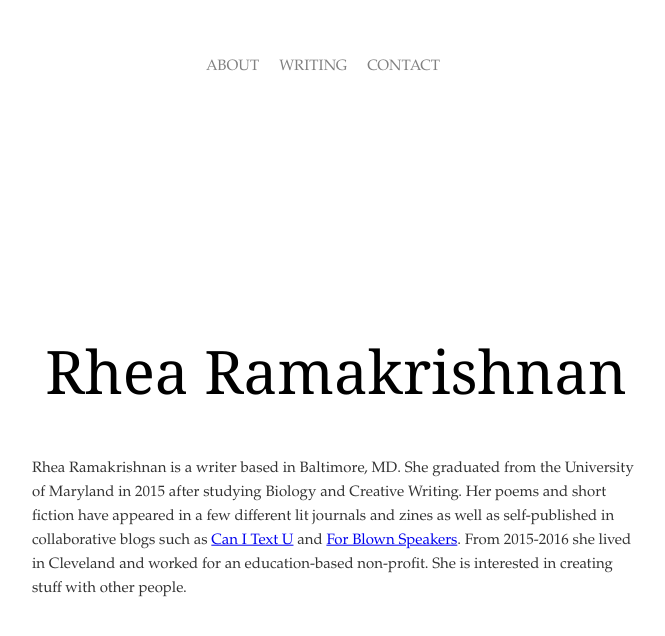
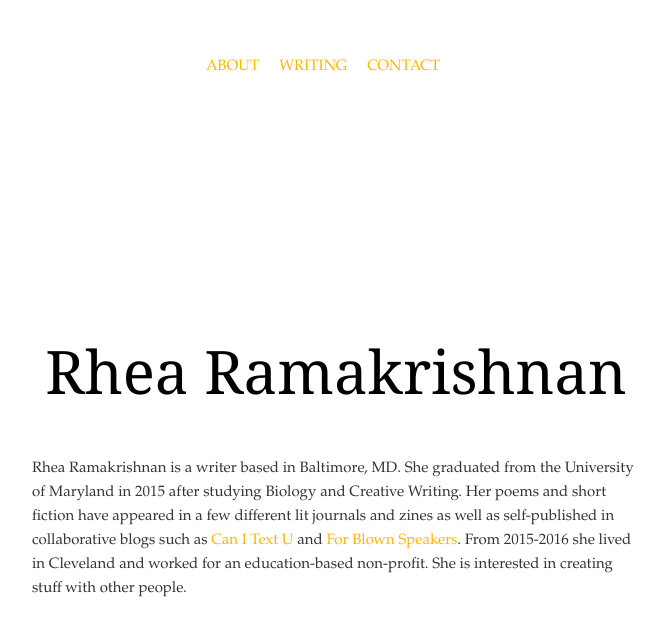
Before and after one commit to reram/reram.github.io, a Jekyll site: the page built from index.html, in a window 1280 px wide. Shown: the top 636 px of the page, without its empty margins (304-969 px from the left). Built offline with Jekyll 4.4.1, drawn with Linux system fonts in a browser that asks for light colours.

Commit message:
Update index.html

```diff
--- a/index.html
+++ b/index.html
@@ -3,6 +3,27 @@ layout: page
 ---
 
 <!DOCTYPE html>
+<style>
+  /* unvisited link */
+a:link {
+  text-decoration: none;
+  color: #FFB600;
+}
+/* visited link */
+a:visited {
+  text-decoration: none;
+  color: #FFB600;
+}
+/* mouse over link */
+a:hover {
+  color: #FFC840;
+}
+/* selected link */
+a:active {
+  color:#FFB600;
+}
+</style>
+
 <html>
 
 <ul>
```
